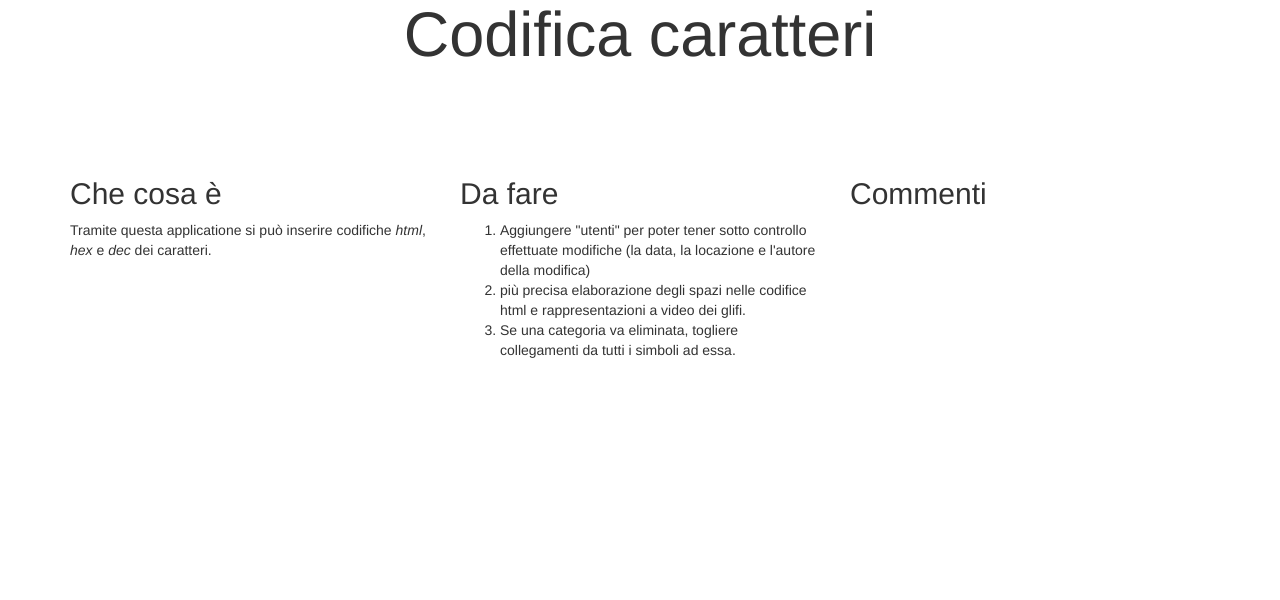
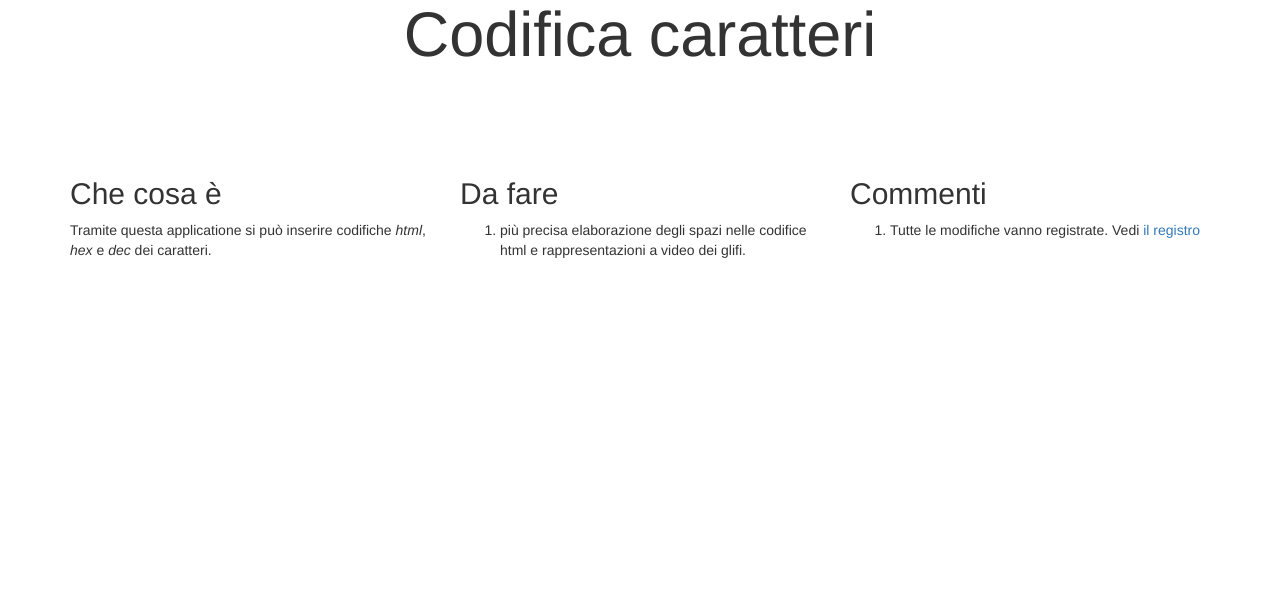
Before and after one commit to veontomo/encoding, a Yii app: template views/site/index.php in a window 1280 px wide. Shown: the part 138-738 px from the top of the page. Run offline with PHP 8.4 and a stand-in for Yii, Linux system fonts and the light colour scheme; the template is opened without the code that fills it, so the values that code supplies are empty; some libraries are stand-ins or nearby versions.

Commit message:
link to log is added on the front page

```diff
--- a/views/site/index.php
+++ b/views/site/index.php
@@ -1,4 +1,5 @@
 <?php
+use yii\helpers\Html;
 /**
  * @var yii\web\View $this
  */
@@ -24,20 +25,22 @@ $this->title = 'Codifica caratteri';
                 <h2>Da fare</h2>
                 <ol>
                     <li>
-                        Aggiungere &quot;utenti&quot; per poter tener sotto controllo effettuate modifiche (la data,
-                        la locazione e l&apos;autore della modifica)
-                    </li>
-                    <li>
                         pi&ugrave; precisa elaborazione degli spazi nelle codifice html e rappresentazioni a video dei glifi.
-                    </li>
-                    <li>
-                        Se una categoria va eliminata, togliere collegamenti da tutti i simboli ad essa.
                     </li>
                 </ol>
 
             </div>
             <div class="col-lg-4">
                 <h2>Commenti</h2>
+                <ol>
+                    <li>
+                        Tutte le modifiche vanno registrate. Vedi
+                        <?=
+                            Html::a('il registro', ['log/index']);
+                        ?>
+
+                    </li>
+                </ol>
 
 
 
```
